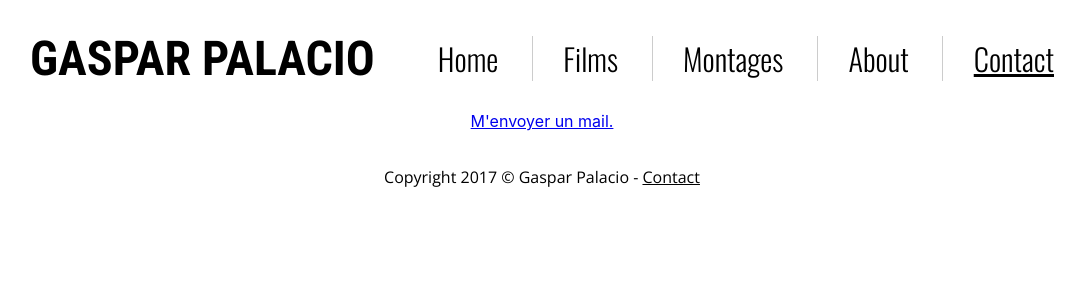
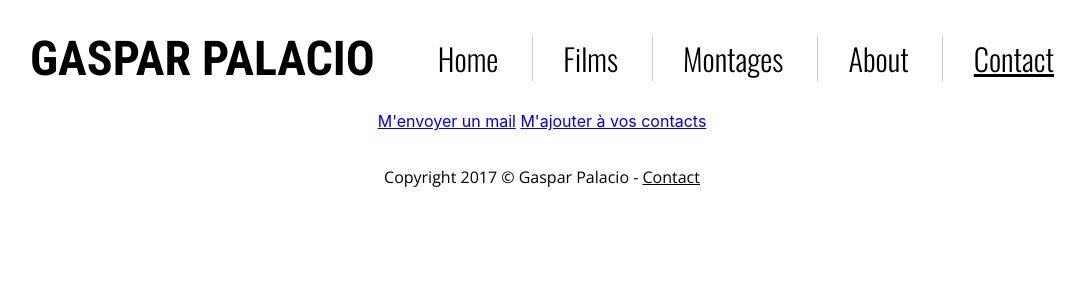
Before and after one commit to Rapsag8/Rapsag8.github.io, a Jekyll site: the page built from pages/contact.html, in a window 1280 px wide. Shown: the top 300 px of the page, without its empty margins (98-1183 px from the left). Built offline with Jekyll 4.4.1, drawn with Linux system fonts in a browser that asks for light colours; nearby versions of some CDN libraries.

Commit message:
Update contact.html

```diff
--- a/pages/contact.html
+++ b/pages/contact.html
@@ -6,7 +6,8 @@ permalink: /contact
   <div></div>
   <div>
     <p>
-      <a href="mailto:gaspar.p@hotmail.fr">M'envoyer un mail.</a>
+      <a href="mailto:gaspar.p@hotmail.fr">M'envoyer un mail</a>
+      <a href="/static/Gaspar Palacio.vcf">M'ajouter à vos contacts</a>
     </p>
   </div>
 </main>
```
